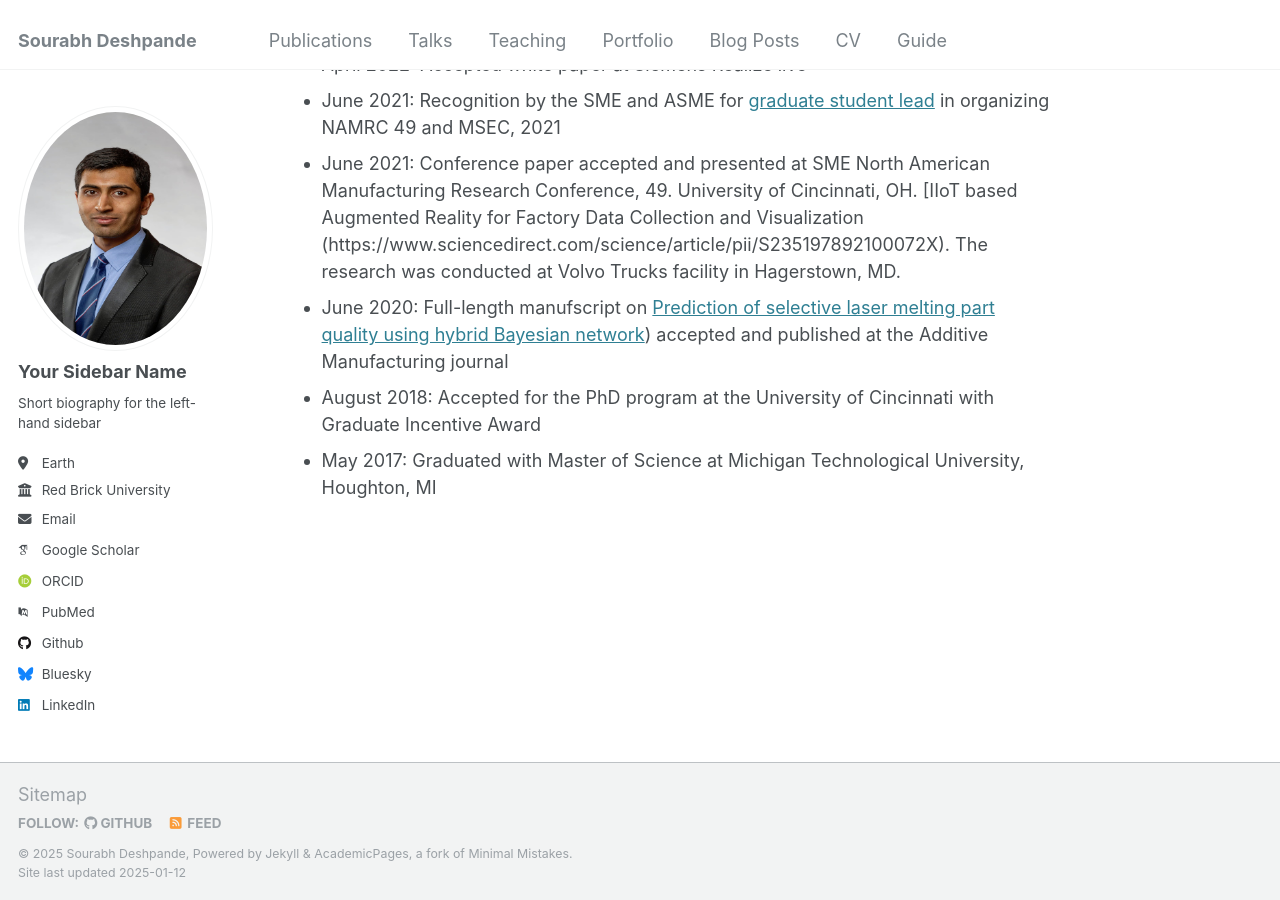
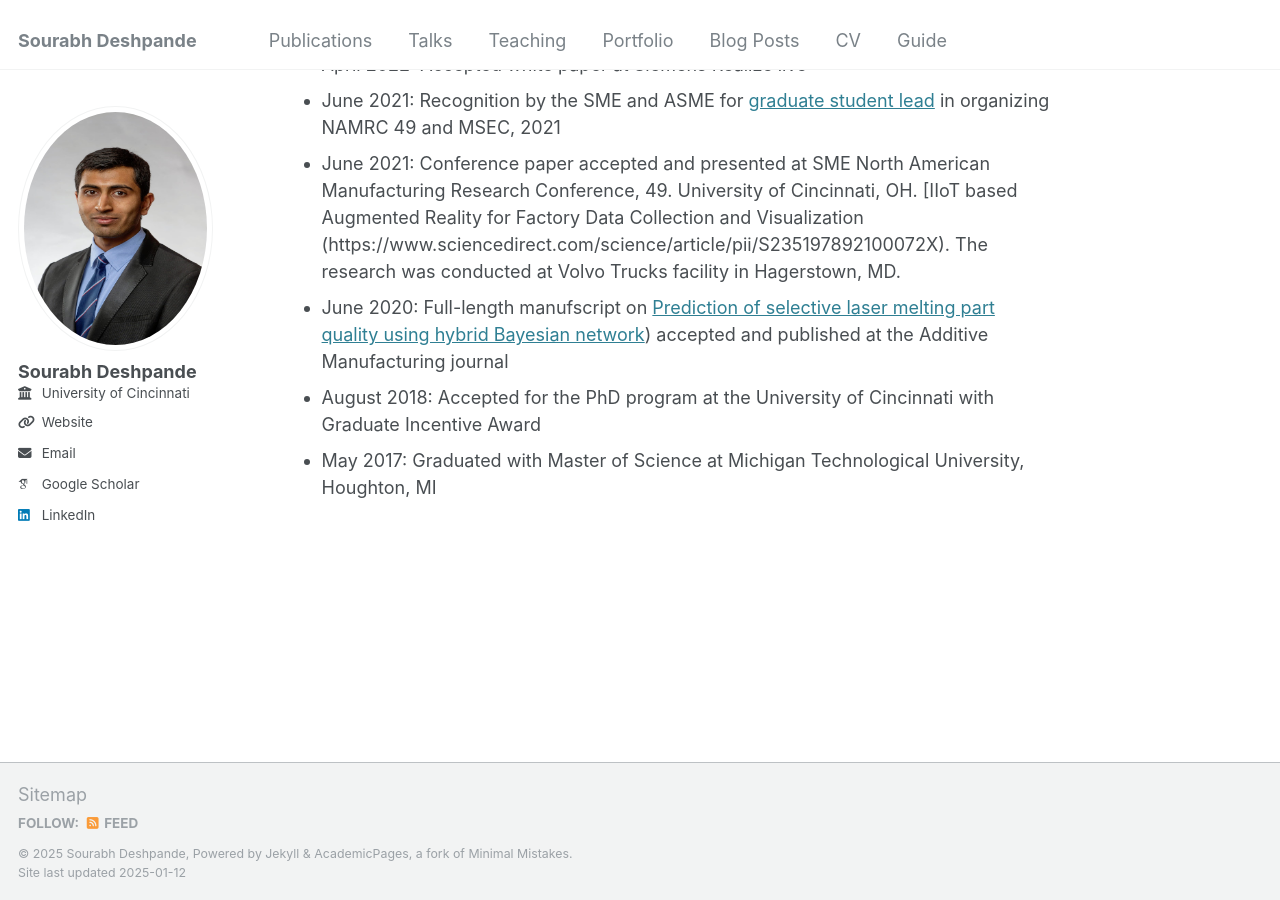
Before and after one commit to sopdeshpande/sopdeshpande.github.io, a Jekyll site: the page built from _pages/about.md, in a window 1280 px wide and 900 px high, scrolled down 2313 px. Built offline with Jekyll 4.4.1, drawn with Linux system fonts in a browser that asks for light colours; some web fonts are replaced.

Commit message:
Update _config.yml

```diff
--- a/_config.yml
+++ b/_config.yml
@@ -22,57 +22,57 @@ repository               : "sopdeshpande/sopdeshpande.github.io"
 author:
   # Biographic information
   avatar           : "Sourabh_Headshot.jpg"
-  name             : "Your Sidebar Name"
-  pronouns         : # example: "she/her"
-  bio              : "Short biography for the left-hand sidebar"
-  location         : "Earth"
-  employer         : "Red Brick University"
-  uri              : # URL
-  email            : "none@example.org"
+  name             : "Sourabh Deshpande"
+  #pronouns         : # example: "she/her"
+  #bio              : "Short biography for the left-hand sidebar"
+  #location         : "Earth"
+  employer         : "University of Cincinnati"
+  uri              : "sopdeshpande.github.io"
+  email            : "deshpasb@mail.uc.edu"
 
   # Academic websites
-  arxiv            : # URL - Update with the correct link to your profile
+  #arxiv            : # URL - Update with the correct link to your profile
   googlescholar    : "https://scholar.google.com/citations?user=LZ4UdG8AAAAJ&hl=en&oi=sra"
-  impactstory      : # URL
-  orcid            : "http://orcid.org/yourorcidurl"
-  semantic         : # URL
-  pubmed           : "https://www.ncbi.nlm.nih.gov/pubmed/?term=john+snow"
-  researchgate     : # URL
-  scopus           : # URL
+  #impactstory      : # URL
+  #orcid            : "http://orcid.org/yourorcidurl"
+  #semantic         : # URL
+  #pubmed           : "https://www.ncbi.nlm.nih.gov/pubmed/?term=john+snow"
+  #researchgate     : # URL
+  #scopus           : # URL
 
   # Repositories and software development
-  bitbucket        : # Username - Update with your username on the site
-  codepen          : # Username
-  dribbble         : # Username
-  github           : "academicpages"
-  kaggle           : # Username
-  stackoverflow    : # User number or user number and name (i.e., use "1" or "1/jeff-atwood")
+  #bitbucket        : # Username - Update with your username on the site
+  #codepen          : # Username
+  #dribbble         : # Username
+  #github           : "academicpages"
+  #kaggle           : # Username
+  #stackoverflow    : # User number or user number and name (i.e., use "1" or "1/jeff-atwood")
 
   # Social media
-  bluesky          : "bsky.app" # Replace this with you Bluesky username
-  facebook         : # Username
-  flickr           : # Username
-  foursquare       : # Username
-  goodreads        : # Username
-  google_plus      : # Username
-  keybase          : # Username
-  instagram        : # Username
-  lastfm           : # Username
+  #bluesky          : "bsky.app" # Replace this with you Bluesky username
+  #facebook         : # Username
+  #flickr           : # Username
+  #foursquare       : # Username
+  #goodreads        : # Username
+  #google_plus      : # Username
+  #keybase          : # Username
+  #instagram        : # Username
+  #lastfm           : # Username
   linkedin         : sourabhpdeshpande
-  mastodon         : # URL
-  medium           : # URL
-  pinterest        : # Username
-  soundcloud       : # Username
-  steam            : # Username
-  telegram         : # URL
-  tumblr           : # Username
-  twitter          : # Username for X / Twitter
-  vine             : # Username
-  weibo            : # Username
-  wikipedia        : # Username
-  xing             : # Username
-  youtube          : # Username
-  zhihu            : # Username
+  #mastodon         : # URL
+  #medium           : # URL
+  #pinterest        : # Username
+  #soundcloud       : # Username
+  #steam            : # Username
+  #telegram         : # URL
+  #tumblr           : # Username
+  #twitter          : # Username for X / Twitter
+  #vine             : # Username
+  #weibo            : # Username
+  #wikipedia        : # Username
+  #xing             : # Username
+  #youtube          : # Username
+  #zhihu            : # Username
 
 # Publication Category - The following the list of publication categories and their headings
 publication_category:
```
